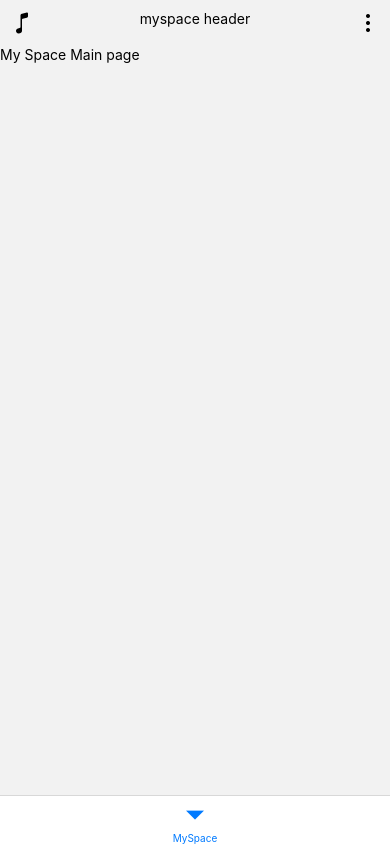
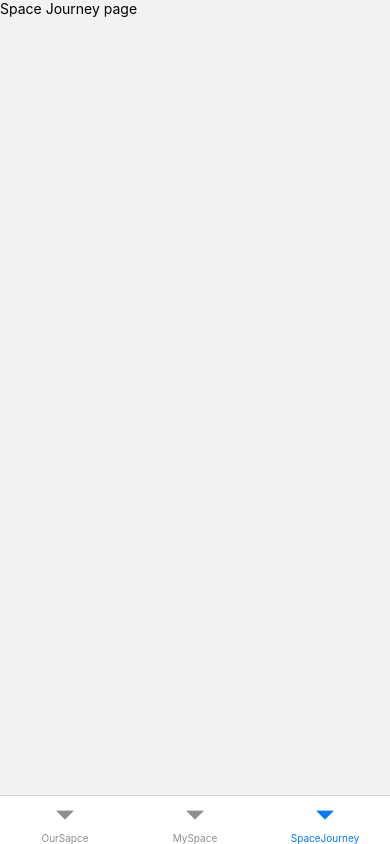
Before and after one commit to jiwon79/Muspace-App, a React Native app: screen /SpaceJourney in a window 390 px wide. Built offline with nearby package versions, Linux system fonts and the light colour scheme; what react-native-expo-viewport-units would draw is missing.

Commit message:
feat: Add bottom navbar page

```diff
--- a/Navigations/MainBottomNav.js
+++ b/Navigations/MainBottomNav.js
@@ -4,6 +4,9 @@ import { NavigationContainer } from '@react-navigation/native';
 import { createBottomTabNavigator } from '@react-navigation/bottom-tabs';
 
 import MySpace from './../Screens/MySpace';
+import OurSpace from './../Screens/OurSpace';
+import SpaceJourney from './../Screens/SpaceJourney';
+
 
 const Tab = createBottomTabNavigator();
 
@@ -15,10 +18,9 @@ export default function MainBottomNav() {
       screenOptions={{
         headerShown: false
       }}>
-        <Tab.Screen
-        name="MySpace"
-        component={MySpace}
-        />
+        <Tab.Screen name="OurSapce" component={OurSpace}/>
+        <Tab.Screen name="MySpace" component={MySpace}/>
+        <Tab.Screen name="SpaceJourney" component={SpaceJourney}/>
       </Tab.Navigator>
     </NavigationContainer>
   )
--- /dev/null
+++ b/Screens/OurSpace/index.js
@@ -0,0 +1,10 @@
+import React from 'react'
+import { View, Text } from 'react-native'
+
+export default function OurSpace() {
+  return (
+    <View>
+      <Text>our space page</Text>
+    </View>
+  )
+}
--- /dev/null
+++ b/Screens/SpaceJourney/index.js
@@ -0,0 +1,10 @@
+import React from 'react'
+import { View, Text } from 'react-native'
+
+export default function SpaceJourney() {
+  return (
+    <View>
+      <Text>Space Journey page</Text>
+    </View>
+  )
+}
--- a/components/Planet.js
+++ b/components/Planet.js
@@ -14,13 +14,13 @@ const styles = StyleSheet.create({
     position: 'absolute',
     top: '50%',
     left: '50%',
-    height: vw(120),
-    width: vw(120),
+    height: vw(90),
+    width: vw(90),
     transform: [
-      { translateY: vw(-60) },
-      { translateX: vw(-60) }
+      { translateY: vw(-45) },
+      { translateX: vw(-45) }
     ],
-    borderRadius: vw(60),
+    borderRadius: vw(45),
     backgroundColor: '#aaaaaa'
   }
 })
```
